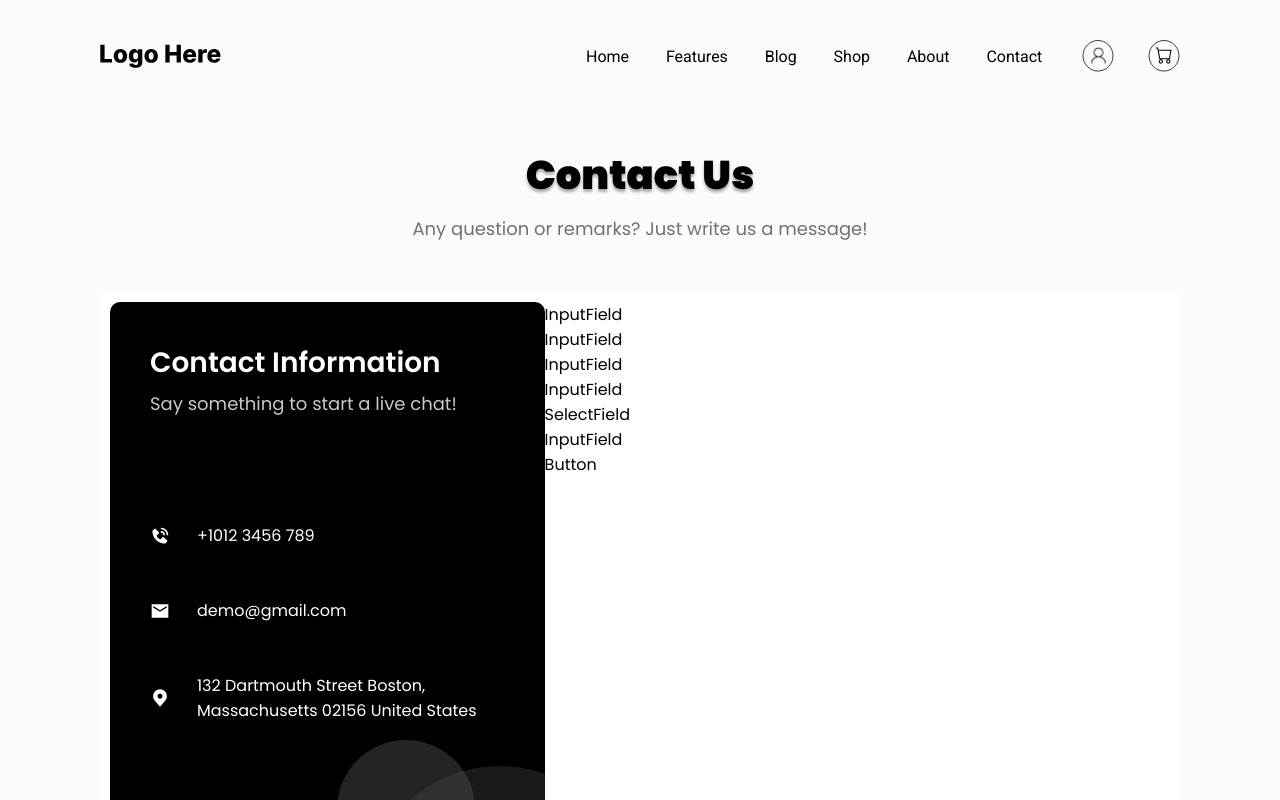
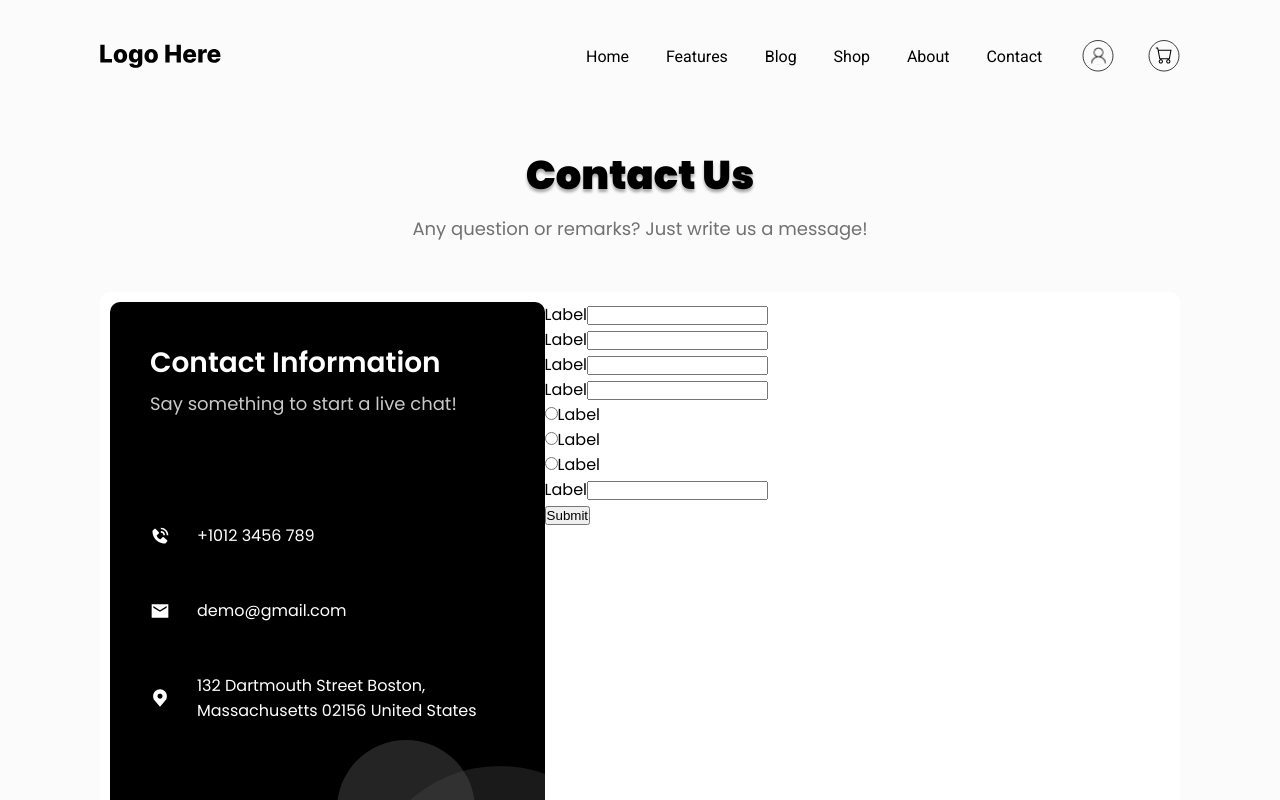
Before and after one commit to JollyR0ger42/react-contactus, a Next.js app: page / in a window 1280 px wide. Shown: the top 800 px of the page. Built offline with nearby package versions, Linux system fonts and the light colour scheme.

Commit message:
add basic CardForm

```diff
--- a/src/components/ContactCard.js
+++ b/src/components/ContactCard.js
@@ -1,19 +1,27 @@
+"use client";
 import style from './contactCard.module.scss'
-import { InputField, SelectField, Button } from './FormFields'
+import { InputField, SelectField, Submit } from './FormFields'
 import ContactCardInfo from './ContactCardInfo'
+import { useForm } from 'react-hook-form'
 
 const CardForm = () => {
+  const { register, handleSubmit } = useForm();
+
+  const onSubmit = (data) => {
+    console.log(data)
+  }
+
   return (
-    <form>
+    <form onSubmit={handleSubmit(onSubmit)}>
       <div>
-        <InputField />
-        <InputField />
-        <InputField />
-        <InputField />
+        <InputField register={register('firstName')} />
+        <InputField register={register('lastName')} />
+        <InputField register={register('email')} />
+        <InputField register={register('phone')} />
       </div>
-      <SelectField />
-      <InputField />
-      <Button />
+      <SelectField  register={register('subject')} />
+      <InputField register={register('message')} />
+      <Submit />
     </form>
   )
 }
--- a/src/components/ContactCardInfo.js
+++ b/src/components/ContactCardInfo.js
@@ -46,10 +46,10 @@ const CardInfo = ({ data }) => {
         <h2 className={style.infoTitle}>{data.title}</h2>
         <p className={style.infoParag}>{data.parag}</p>
         <div className={style.contacts}>
-          {data.contacts.map(contact => <Contact {...contact} />)}
+          {data.contacts.map((contact, idx) => <Contact key={idx} {...contact} />)}
         </div>
         <div className={style.socials}>
-          {data.socials.map(social => <Social {...social} />)}
+          {data.socials.map((social, idx) => <Social key={idx} {...social} />)}
         </div>
       </div>
     </div>
--- a/src/components/FormFields.js
+++ b/src/components/FormFields.js
@@ -1,17 +1,33 @@
-export const InputField = () => {
+export const InputField = ({register}) => {
   return (
-    <div>InputField</div>
+    <div>
+      <label htmlFor={register.name}>Label</label>
+      <input id={register.name} {...register} />
+    </div>
   )
 }
 
-export const SelectField = () => {
+export const SelectField = ({register}) => {
   return (
-    <div>SelectField</div>
+    <div>
+      <div>
+        <input  id={register.name + '1'} {...register} type="radio" value="value1"/>
+        <label htmlFor={register.name + '1'}>Label</label>
+      </div>
+      <div>
+        <input  id={register.name + '2'} {...register} type="radio" value="value2"/>
+        <label htmlFor={register.name + '2'}>Label</label>
+      </div>
+      <div>
+        <input  id={register.name + '3'} {...register} type="radio" value="value3"/>
+        <label htmlFor={register.name + '3'}>Label</label>
+      </div>
+    </div>
   )
 }
 
-export const Button = () => {
+export const Submit = () => {
   return (
-    <div>Button</div>
+    <input type="submit" />
   )
 }
```
